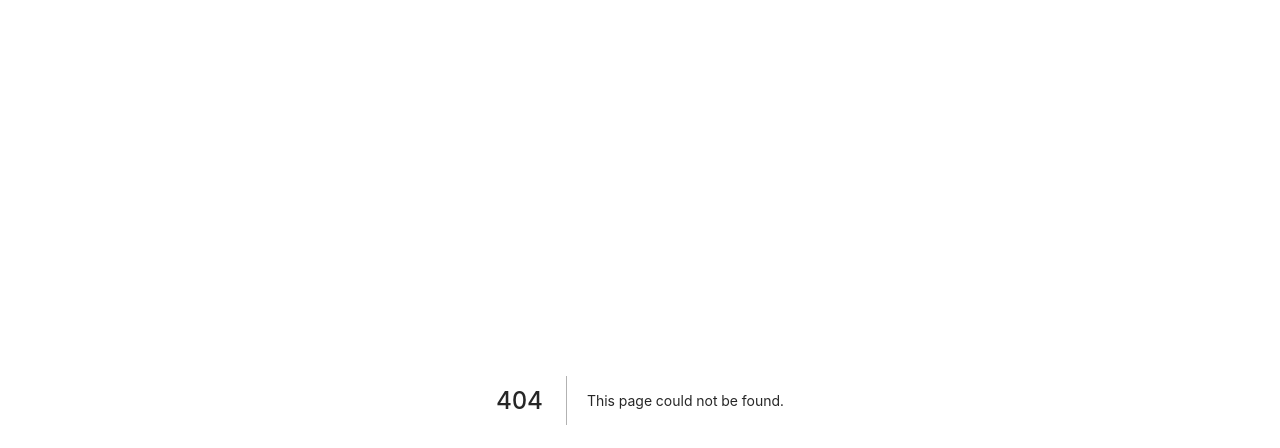
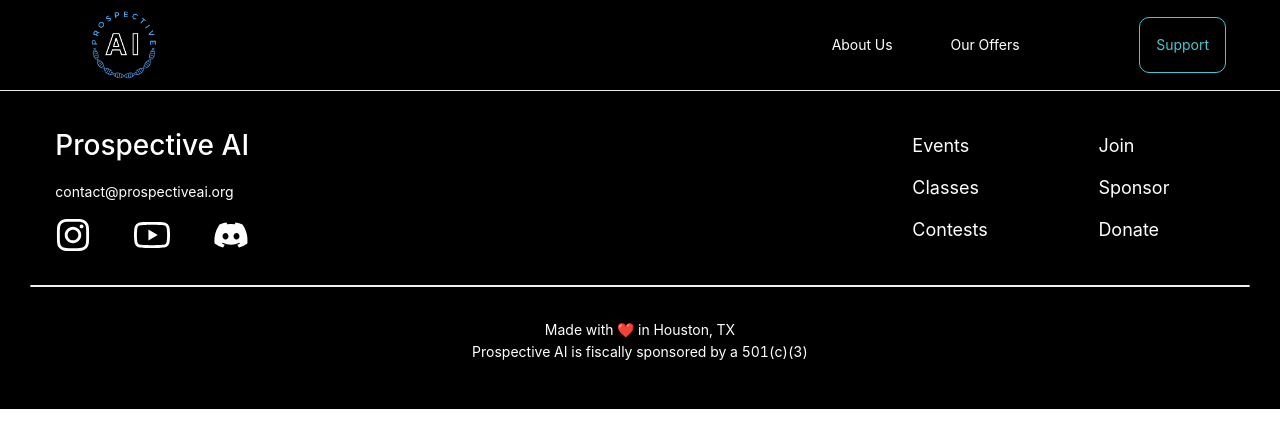
Before and after one commit to akaashkolluri/prospective-ai, a Next.js app: page /contests in a window 1280 px wide. Before the commit this address had no page. Shown: the top 448 px of the page. Built offline with nearby package versions, Linux system fonts and the light colour scheme.

Commit message:
added contests infrastructure

```diff
--- /dev/null
+++ b/pages/contests.js
@@ -0,0 +1,14 @@
+import {} from "antd";
+import styles from "../styles/Events.module.css";
+
+import Footer from "../components/footer";
+import Header from "../components/header";
+
+export default function Contests() {
+  return (
+    <div>
+      <Header />
+      <Footer />
+    </div>
+  );
+}
```
Also changed, not shown: styles/Contests.module.css (added).
